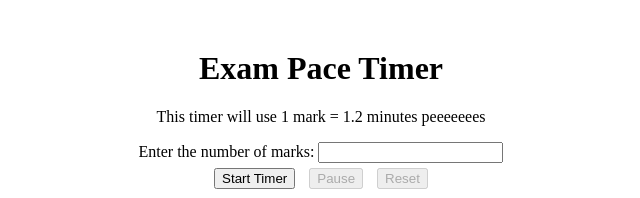
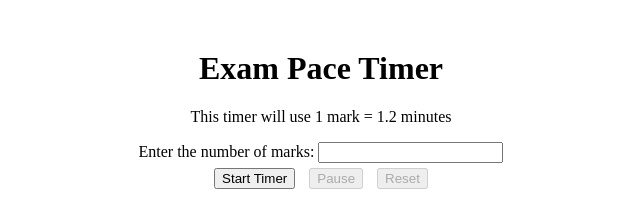
Before and after one commit to isaackengh/exampace, a plain HTML site: page index.html in a window 1280 px wide. Shown: the top 198 px of the page, without its empty margins (319-959 px from the left). Drawn offline with Linux system fonts and the light colour scheme.

Commit message:
Undo test

```diff
--- a/index.html
+++ b/index.html
@@ -9,7 +9,7 @@
 <body>
     <div class="container">
         <h1>Exam Pace Timer</h1>
-      <p> This timer will use 1 mark = 1.2 minutes peeeeeees </p>
+      <p> This timer will use 1 mark = 1.2 minutes </p>
         <label for="timeInput">Enter the number of marks:</label>
         <input type="number" id="timeInput">
         <div id="buttons">
```
